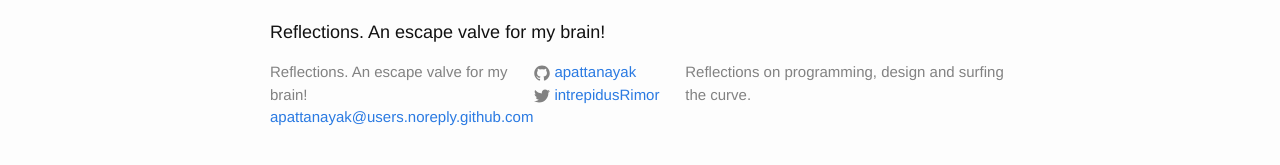
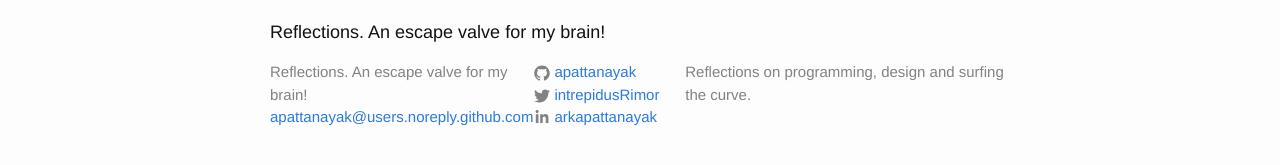
Before and after one commit to wyld3rbit/wyld3rbit.github.io, a Jekyll site: the page built from index.html, in a window 1280 px wide. Shown: the part 488-653 px from the top of the page. Built offline with Jekyll 4.4.1, drawn with Linux system fonts in a browser that asks for light colours.

Commit message:
testing another theme

```diff
--- a/Gemfile
+++ b/Gemfile
@@ -4,6 +4,6 @@ require 'json'
 require 'open-uri'
 versions = JSON.parse(open('https://pages.github.com/versions.json').read)
 
-gem 'github-pages', versions['github-pages']
+gem 'github-pages', versions['github-pages'], group: :jekyll_plugins
 gem 'octopress'
 gem 'octopress-date-format'
--- a/_config.yml
+++ b/_config.yml
@@ -14,8 +14,7 @@ markdown: kramdown
 kramdown:
   input: GFM
 highlighter: rouge
+theme: jekyll-theme-hacker
 
-gems:
+plugins:
  - octopress-date-format
-
-theme: jekyll-theme-minimal
--- a/_includes/footer.html
+++ b/_includes/footer.html
@@ -42,6 +42,24 @@
             </a>
           </li>
           {% endif %}
+
+          {% if site.linkedin_username %}
+          <li>
+            <a href="https://linkedin.com/in/{{ site.linkedin_username }}">
+              <span class="icon  icon--linkedin">
+                <svg viewBox="0 50 512 512" >
+                  <path fill="#828282" d="M150.65,100.682c0,27.992-22.508,50.683-50.273,50.683c-27.765,0-50.273-22.691-50.273-50.683
+                  C50.104,72.691,72.612,50,100.377,50C128.143,50,150.65,72.691,150.65,100.682z M143.294,187.333H58.277V462h85.017V187.333z
+                  M279.195,187.333h-81.541V462h81.541c0,0,0-101.877,0-144.181c0-38.624,17.779-61.615,51.807-61.615
+                  c31.268,0,46.289,22.071,46.289,61.615c0,39.545,0,144.181,0,144.181h84.605c0,0,0-100.344,0-173.915
+                  s-41.689-109.131-99.934-109.131s-82.768,45.369-82.768,45.369V187.333z"/>
+                </svg>
+              </span>
+
+              <span class="username">{{ site.linkedin_username }}</span>
+            </a>
+          </li>
+          {% endif %}
         </ul>
       </div>
 
```
